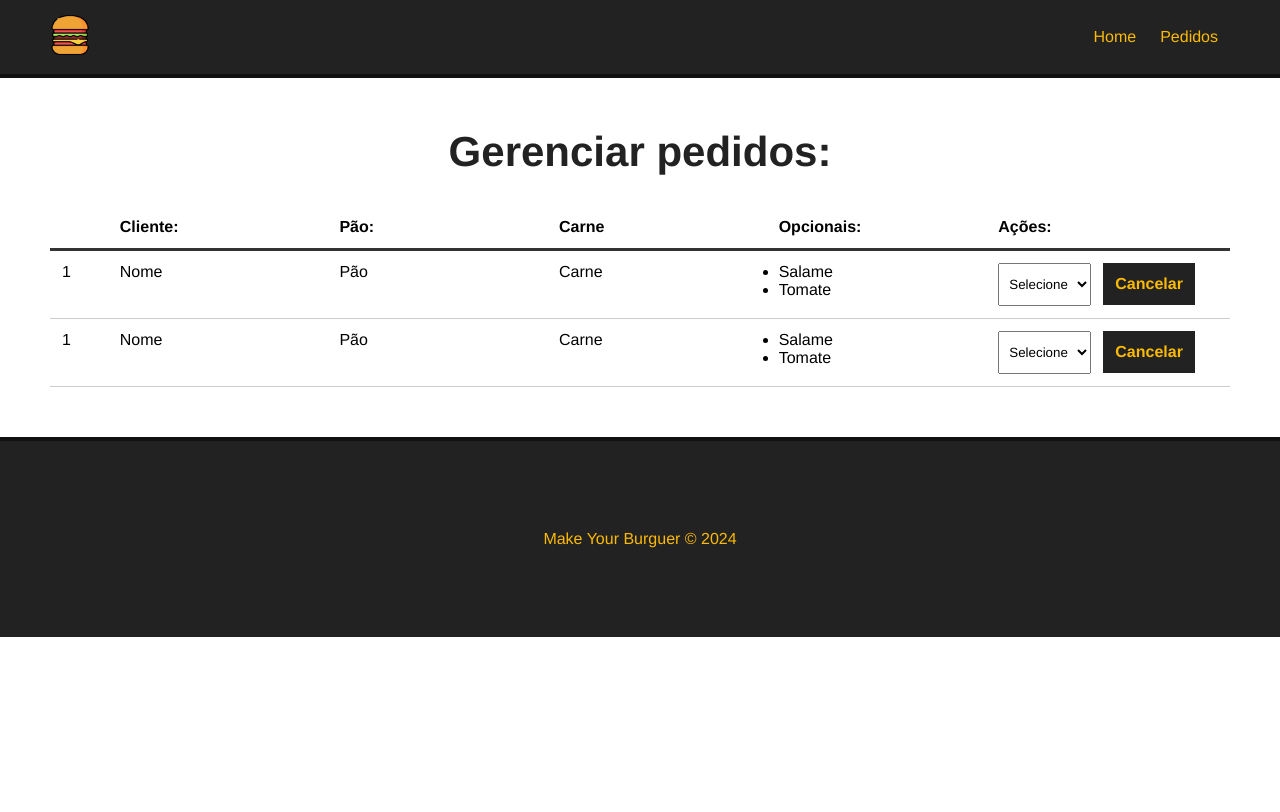
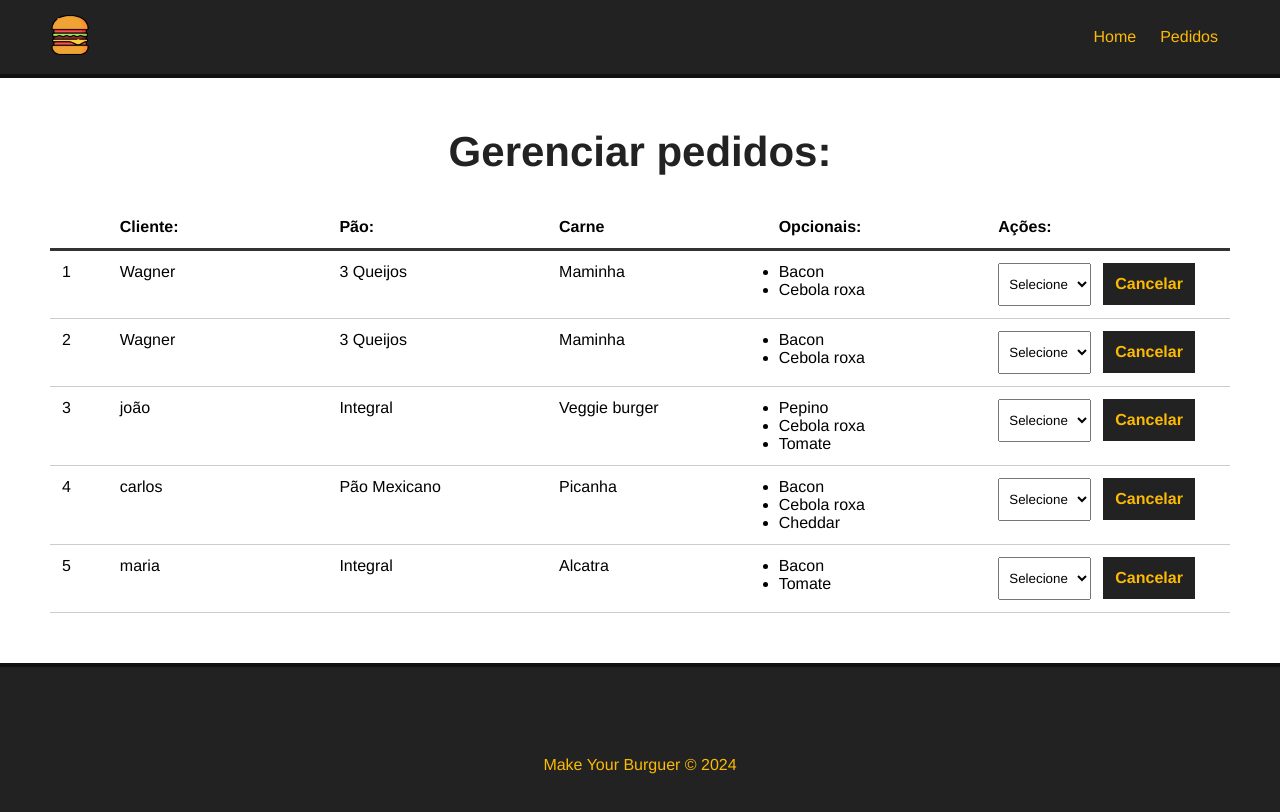
Before and after one commit to Wagner-Bregeon94/Make-Your-Burguer, a Vue app: page /pedidos in a window 1280 px wide. Shown: the top 812 px of the page. Built offline with nearby package versions, Linux system fonts and the light colour scheme; data requests are answered from the project's data file.

Commit message:
resgatando pedidos do banco

```diff
--- a/src/components/Dashboard.vue
+++ b/src/components/Dashboard.vue
@@ -11,33 +11,16 @@
             </div>
         </div>
         <div id="burger-table-rows">
-            <div class="burger-table-row">
-                <div class="order-number">1</div>
-                <div>Nome</div>
-                <div>Pão</div>
-                <div>Carne</div>
+            <div class="burger-table-row" v-for="burger in burgers" :key="burger.id">
+                <div class="order-number"> {{ burger.id }} </div>
+                <div>{{ burger.nome }}</div>
+                <div>{{ burger.pao }}</div>
+                <div>{{ burger.carne }}</div>
                 <div>
                     <ul>
-                        <li>Salame</li>
-                        <li>Tomate</li>
-                    </ul>
-                </div>
-                <div>
-                    <select name="status" class="status">
-                        <option value="">Selecione</option>
-                    </select>
-                    <button class="delete-btn">Cancelar</button>
-                </div>
-            </div>
-             <div class="burger-table-row">
-                <div class="order-number">1</div>
-                <div>Nome</div>
-                <div>Pão</div>
-                <div>Carne</div>
-                <div>
-                    <ul>
-                        <li>Salame</li>
-                        <li>Tomate</li>
+                        <li v-for="(opcional, index) in burger.opcionais" :key="index">
+                            {{ opcional }}
+                        </li>
                     </ul>
                 </div>
                 <div>
@@ -53,7 +36,29 @@
 
 <script>
 export default {
-    name: "Dashboard"
+    name: "Dashboard",
+    data() {
+        return {
+            burgers: null,
+            burger_id: null,
+            status: []
+        }
+    },
+    methods: {
+        async getPedidos() {
+
+            const req = await fetch("http://localhost:3000/burgers");
+
+            const data = await req.json();
+
+            this.burgers = data;
+
+            // resgatar os status
+        }
+    },
+    mounted() {
+        this.getPedidos();
+    }
 }
 </script>
 
```
